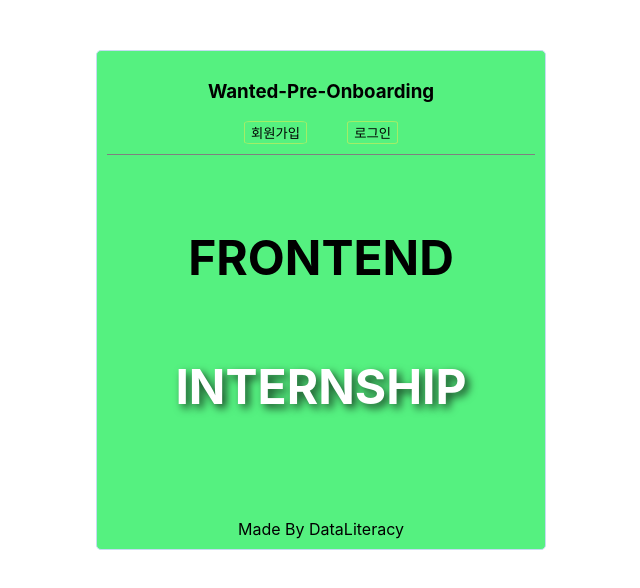
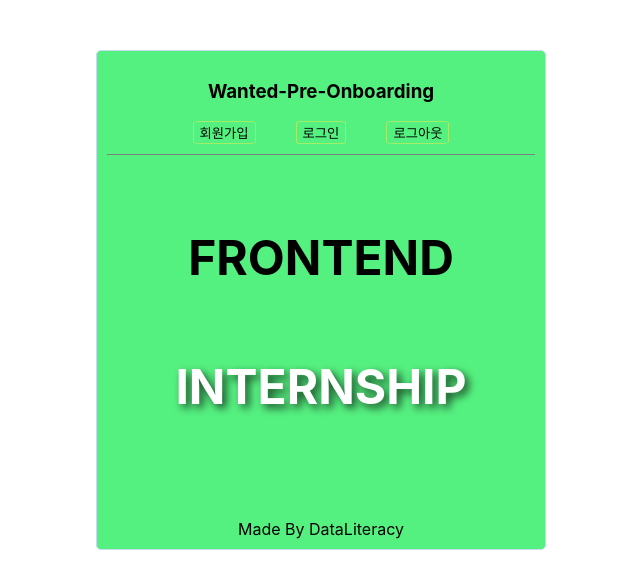
Before and after one commit to DataCodeLiteracy/wanted-pre-onboarding-frontend, a React (Create React App) app: page / in a window 1280 px wide. Shown: the top 588 px of the page, without its empty margins (302-942 px from the left). Built offline with nearby package versions, Linux system fonts and the light colour scheme.

Commit message:
refac: url에 따라 버튼 UI에 노출하기
* url에 따라 원하는 버튼 노출하기
  - 기존에 변수로 원하는 버튼을 UI에 표시할 수 있도록 했다면, 현재는 url 주소에 따라 원하는
  버튼을 노출할 수 있도록 변경

2023.08.07

```diff
--- a/src/components/AppHeader.tsx
+++ b/src/components/AppHeader.tsx
@@ -1,18 +1,12 @@
+import { useEffect, useState } from 'react'
 import { useNavigate } from 'react-router-dom'
 import { Button, FlexDiv, Nav } from '../styles/HeaderStyle'
 import { AiFillHome } from 'react-icons/ai'
 import localToken from '../api/LocalToken'
 import useError from '../Hooks/useError'
 
-export default function AppHeader({
-  isHomeButton,
-  isSignupButton,
-  isLogin
-}: {
-  isHomeButton: boolean
-  isSignupButton: boolean
-  isLogin: boolean
-}) {
+export default function AppHeader() {
+  const [currentPath, setCurrentPath] = useState('')
   const { alertError } = useError()
 
   const navigate = useNavigate()
@@ -28,41 +22,41 @@ export default function AppHeader({
     }
   }
 
+  useEffect(() => {
+    setCurrentPath(window.location.pathname)
+  }, [currentPath])
+
+  const buttons = [
+    {
+      path: '/',
+      text: <AiFillHome />,
+      showOnPaths: ['/signin', '/signup', '/todo']
+    },
+    { path: '/signup', text: '회원가입', showOnPaths: ['/', '/signin'] },
+    { path: '/signin', text: '로그인', showOnPaths: ['/', '/signup'] },
+    { path: '', text: '로그아웃', showOnPaths: ['/', '/todo'] }
+  ]
+
   return (
     <Nav>
       <h1>Wanted-Pre-Onboarding</h1>
       <FlexDiv>
-        {isHomeButton && (
-          <Button
-            onClick={() => {
-              navigate('/')
-            }}
-          >
-            <AiFillHome />
-          </Button>
-        )}
-        {isSignupButton && (
-          <Button
-            onClick={() => {
-              navigate('/signup')
-            }}
-          >
-            회원가입
-          </Button>
-        )}
-        {isLogin && (
-          <Button
-            onClick={() => {
-              navigate('/signin')
-            }}
-          >
-            로그인
-          </Button>
-        )}
-        {!isLogin && (
-          <Button data-testid="logout-button" onClick={handleLogout}>
-            로그아웃
-          </Button>
+        {buttons.map(
+          (button) =>
+            button.showOnPaths.includes(currentPath) && (
+              <Button
+                key={button.path}
+                onClick={() => {
+                  if (button.text === '로그아웃') {
+                    handleLogout()
+                  } else {
+                    navigate(button.path)
+                  }
+                }}
+              >
+                {button.text}
+              </Button>
+            )
         )}
       </FlexDiv>
     </Nav>
--- a/src/pages/Home.tsx
+++ b/src/pages/Home.tsx
@@ -4,7 +4,7 @@ import { Title, WhiteShadowTitle, Wrapper, Main } from '../styles/HomeStyle'
 export default function Home() {
   return (
     <Wrapper>
-      <AppHeader isHomeButton={false} isSignupButton={true} isLogin={true} />
+      <AppHeader />
       <Main>
         <Title>FRONTEND</Title>
         <WhiteShadowTitle>INTERNSHIP</WhiteShadowTitle>
--- a/src/pages/Signin.tsx
+++ b/src/pages/Signin.tsx
@@ -53,7 +53,7 @@ export default function Signup() {
 
   return (
     <AuthWrapper>
-      <AppHeader isHomeButton={true} isSignupButton={true} isLogin={true} />
+      <AppHeader />
       <Auth
         AuthTitle="로그인"
         AuthButtonText="로그인"
--- a/src/pages/Signup.tsx
+++ b/src/pages/Signup.tsx
@@ -14,6 +14,8 @@ export default function Signup() {
 
   const navigate = useNavigate()
 
+  const { email, password, accessToken } = authContext
+
   useEffect(() => {
     if (accessToken) {
       navigate('/todo')
@@ -23,8 +25,6 @@ export default function Signup() {
   if (!authContext) {
     return null
   }
-
-  const { email, password, accessToken } = authContext
 
   const handleSignup = async (e: React.FormEvent<HTMLFormElement>) => {
     e.preventDefault()
@@ -44,7 +44,7 @@ export default function Signup() {
 
   return (
     <AuthWrapper>
-      <AppHeader isHomeButton={true} isSignupButton={false} isLogin={true} />
+      <AppHeader />
       <Auth
         AuthTitle="회원가입"
         AuthButtonText="가입하기"
--- a/src/pages/Todo.tsx
+++ b/src/pages/Todo.tsx
@@ -80,7 +80,7 @@ export default function Todo() {
 
   return (
     <TodoWrapper>
-      <AppHeader isLogin={false} isHomeButton={true} isSignupButton={false} />
+      <AppHeader />
       <TodoMain>
         <TodoTitle>TODO LIST</TodoTitle>
         <TodoInput onAdd={handleAdd} />
```
